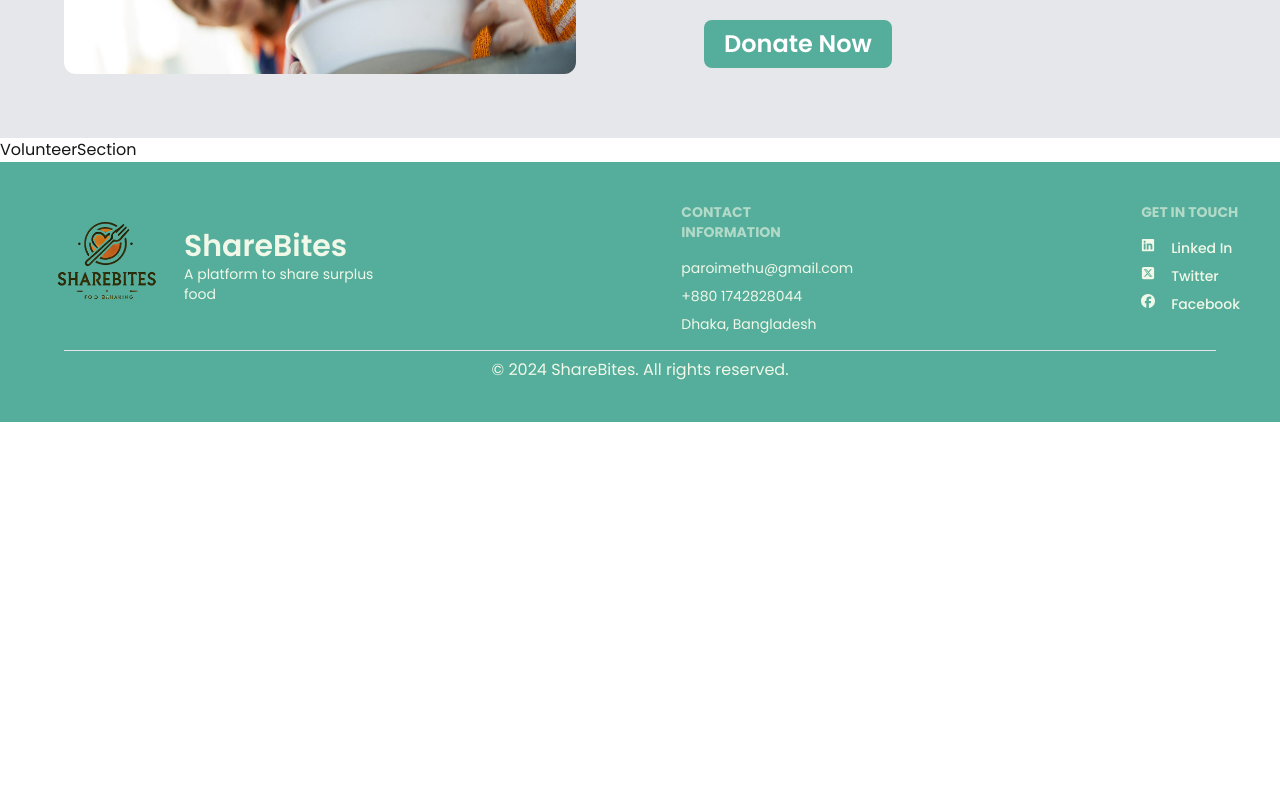
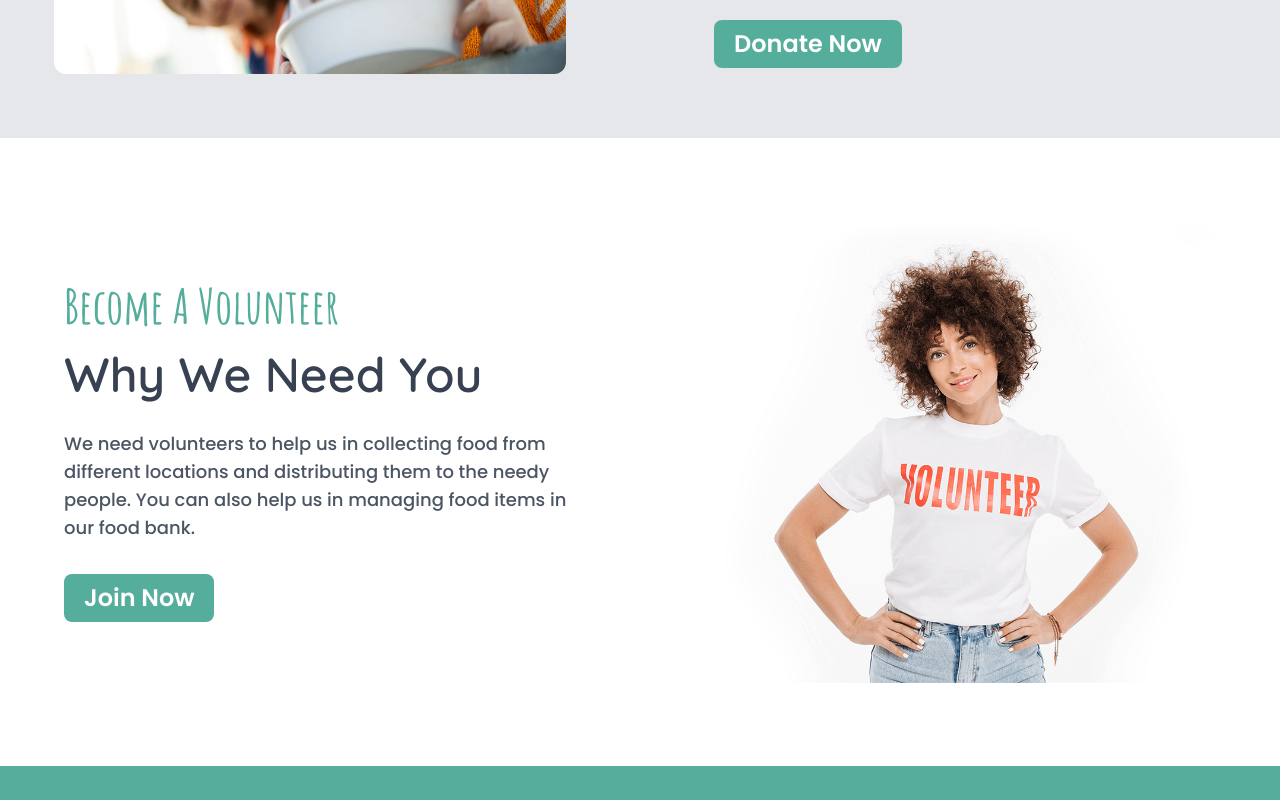
Before and after one commit to MethuParoi/share-bites-client-codebase, a React (Vite) app: page / in a window 1280 px wide. Shown: the part 1340-2140 px from the top of the page. Before the commit the page ends 1762 px from the top, so only its background shows below. Built offline with nearby package versions, Linux system fonts and the light colour scheme; no server answers.

Commit message:
volunteer section added

```diff
--- a/src/components/home/DonateSection.jsx
+++ b/src/components/home/DonateSection.jsx
@@ -2,7 +2,7 @@ import bgImg from "../../assets/home/card-img-1.jpg";
 const DonateSection = () => {
   return (
     <div
-      className="xl:max-w-[1300px] mx-auto flex md:flex-row items-center md:justify-around flex-col gap-y-8 md:gap-y-0 py-16"
+      className="xl:max-w-[1300px] mx-auto flex md:flex-row items-center md:gap-x-10 md:justify-around flex-col gap-y-8 md:gap-y-0 py-16"
       id="donation-section"
     >
       <div className="w-[90vw] md:w-[40vw] relative">
--- a/src/components/home/VolunteerSection.jsx
+++ b/src/components/home/VolunteerSection.jsx
@@ -1,5 +1,38 @@
+import bgImg from "../../assets/home/volunter.png";
 const VolunteerSection = () => {
-  return <div>VolunteerSection</div>;
+  return (
+    <div
+      className="xl:max-w-[1300px] mx-auto flex md:flex-row items-center md:justify-around flex-col-reverse gap-y-8 md:gap-y-0 pt-6 pb-16 md:pt-16"
+      id="donation-section"
+    >
+      <div className="w-[90vw] md:w-[40vw]">
+        <p className="amatic-font text-secondary sm:text-5xl text-4xl font-semibold">
+          Become A Volunteer
+        </p>
+        <h2 className="sm:text-5xl text-4xl font-semibold mt-5 mb-8 quicksand-font text-gray-700">
+          Why We Need You
+        </h2>
+        <p className="text-lg font-medium text-gray-600 ">
+          We need volunteers to help us in collecting food from different
+          locations and distributing them to the needy people. You can also help
+          us in managing food items in our food bank.
+        </p>
+        <div className="flex justify-start items-center mt-8">
+          <button className="bg-secondary hover:bg-teal-600 text-white text-2xl font-semibold px-5 py-2 rounded-lg">
+            Join Now
+          </button>
+        </div>
+      </div>
+
+      <div className="w-[90vw] md:w-[40vw] relative">
+        <img
+          className="h-[350px] sm:h-[500px] w-[750px] rounded-xl object-contain"
+          src={bgImg}
+          alt=""
+        />
+      </div>
+    </div>
+  );
 };
 
 export default VolunteerSection;
```
